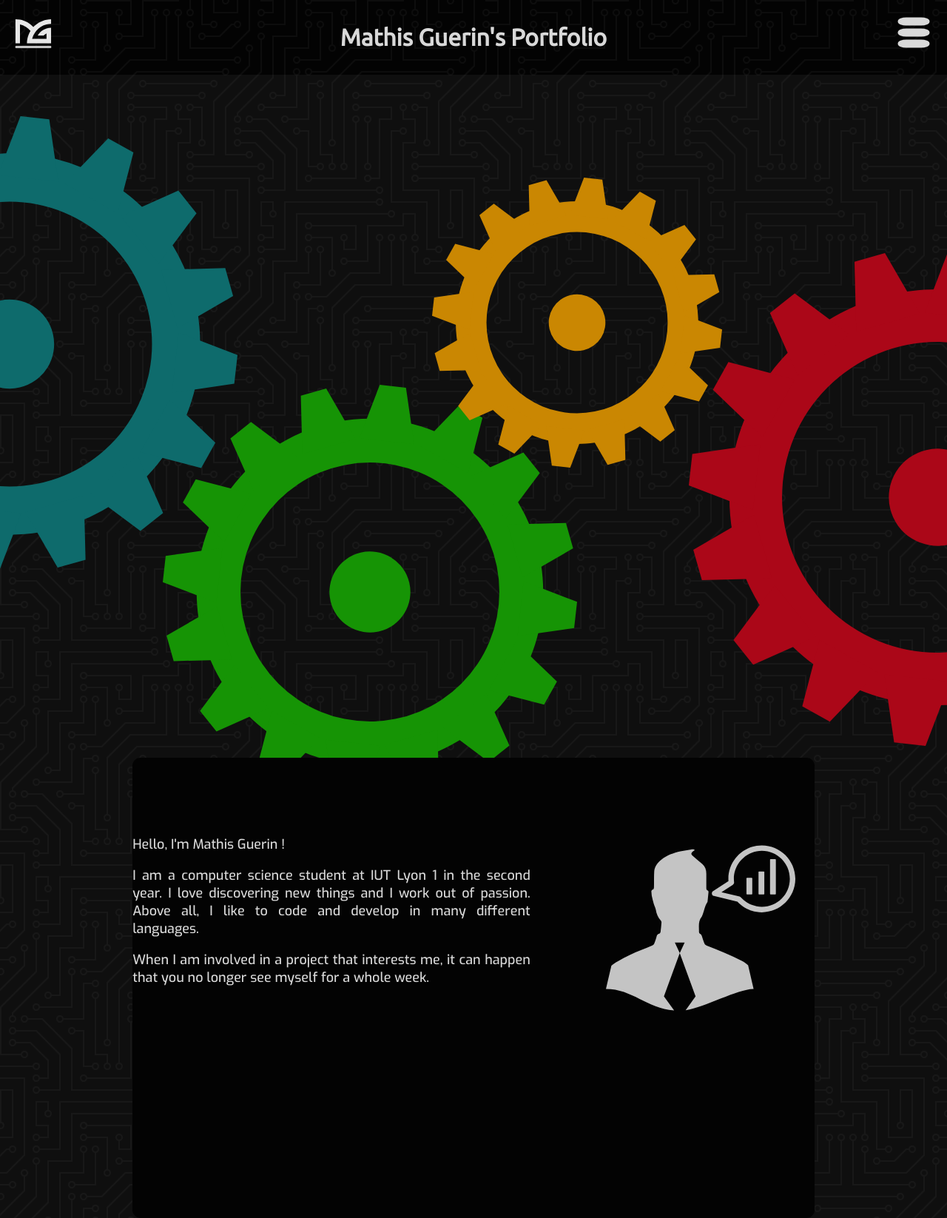
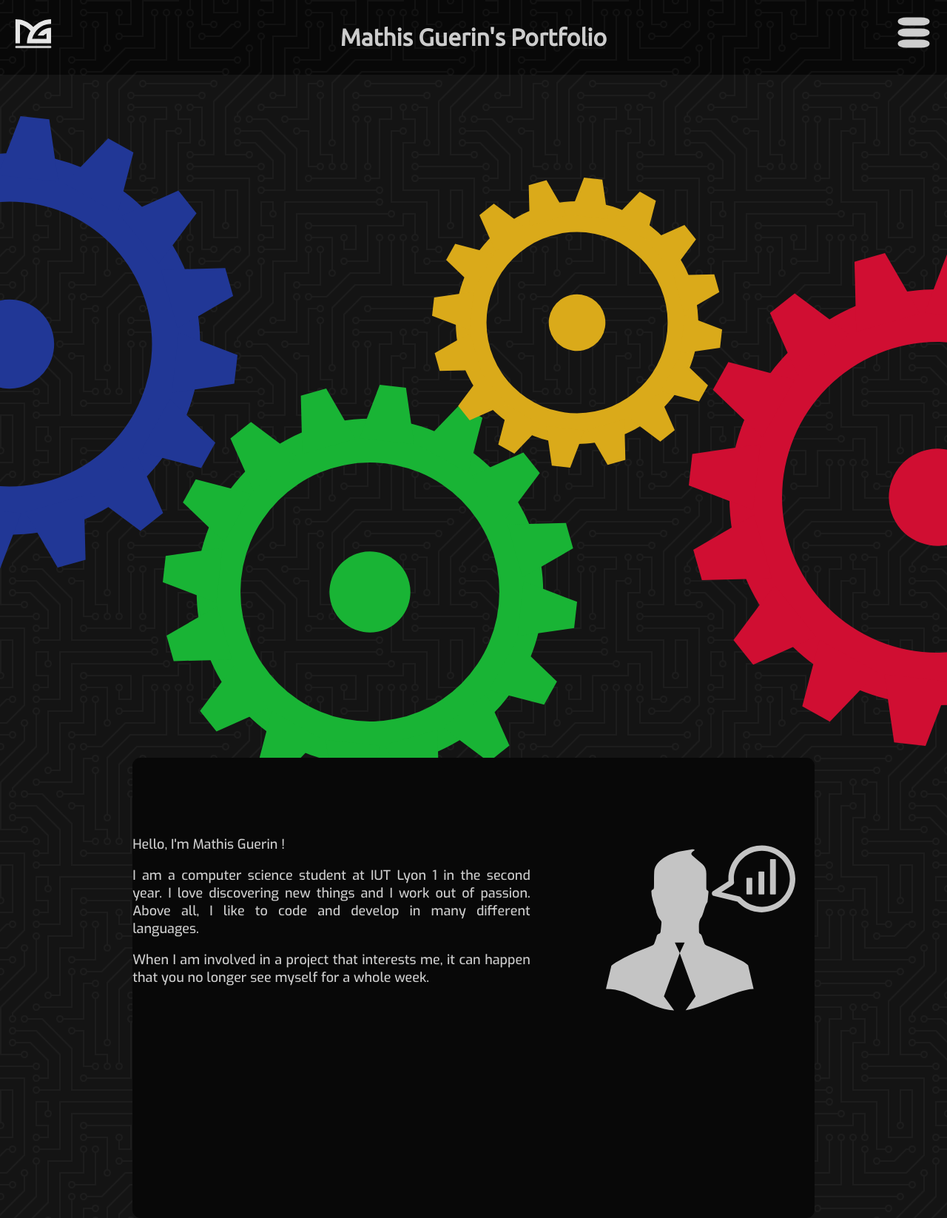
Before and after one commit to Hubrec/Portfolio_MathisG, a PHP site: page / in a window 1280 px wide; the page is wider, and only the part inside the window is pictured. Shown: that part at 74% size. Run offline with PHP 8.4, Linux system fonts and the light colour scheme; data that the repository does not hold is empty.

Commit message:
rework colors

```diff
--- a/public/css/pages/index.css
+++ b/public/css/pages/index.css
@@ -26,32 +26,20 @@ html {
 }
 html body {
   --marginH: 4vh;
-  --primary-1: hsl(0, 0%, 6%);
-  --primary-2: hsl(0deg, 0%, 85%);
-  --primary-3: hsl(286, 50%, 29%);
-  --black: hsl(0, 0%, 1%);
+  --primary-1: hsl(0, 0%, 8%);
+  --primary-2: rgb(205, 205, 205);
+  --primary-3: hsl(0, 0%, 3%);
   --download: hsl(41, 100%, 46%);
-  --secondary-1: hsl(181, 77%, 24%);
-  --secondary-2: hsl(354, 92%, 35%);
-  --secondary-3: hsl(113, 93%, 30%);
-  --secondary-4: hsl(40, 98%, 40%);
-  --secondary-1-fade: hsl(181, 61%, 49%);
-  --secondary-2-fade: hsl(354, 100%, 56%);
-  --secondary-3-fade: hsl(113, 76%, 52%);
-  --secondary-4-fade: hsl(40, 100%, 59%);
-  --project-1: hsl(0, 86%, 40%);
-  --project-2: hsl(97, 86%, 45%);
-  --project-3: hsl(214, 62%, 45%);
-  --project-4: hsl(177, 77%, 41%);
-  --project-5: hsl(124, 78%, 38%);
-  --project-6: hsl(308, 78%, 36%);
-  --project-7: hsl(42, 80%, 46%);
-  --project-8: hsl(42, 52%, 84%);
-  --project-9: hsl(42, 34%, 15%);
-  --project-10: hsl(207, 31%, 28%);
-  --project-11: hsl(0, 100%, 27%);
-  --project-12: hsl(46, 100%, 73%);
-  --project-13: hsl(295, 100%, 26%);
+  --secondary-1: #213796;
+  --secondary-2: #d00e32;
+  --secondary-3: #19b435;
+  --secondary-4: #daaa1a;
+  --secondary-1-fade: #2b45bc;
+  --secondary-2-fade: #F50D36;
+  --secondary-3-fade: #20de43;
+  --secondary-4-fade: #F5BF1D;
+  --project-1: hsl(0, 0%, 47%);
+  --project-2: hsl(0, 0%, 37%);
   min-height: 100vh;
   display: flex;
   flex-direction: column;
@@ -92,7 +80,7 @@ header {
   flex-direction: row;
   justify-content: center;
   visibility: visible;
-  background-color: var(--black);
+  background-color: var(--primary-3);
   transition: transform 0.8s ease-in-out;
 }
 header img.iconAccueil {
@@ -164,7 +152,7 @@ header .menu-deroulant ul {
   position: absolute;
   right: -30px;
   width: 250px;
-  background-color: var(--black);
+  background-color: var(--primary-3);
   border-radius: 2%;
   display: flex;
   flex-direction: column;
--- a/public/css/pages/indexHidden.css
+++ b/public/css/pages/indexHidden.css
@@ -26,32 +26,20 @@ html {
 }
 html body {
   --marginH: 4vh;
-  --primary-1: hsl(0, 0%, 6%);
-  --primary-2: hsl(0deg, 0%, 85%);
-  --primary-3: hsl(286, 50%, 29%);
-  --black: hsl(0, 0%, 1%);
+  --primary-1: hsl(0, 0%, 8%);
+  --primary-2: rgb(205, 205, 205);
+  --primary-3: hsl(0, 0%, 3%);
   --download: hsl(41, 100%, 46%);
-  --secondary-1: hsl(181, 77%, 24%);
-  --secondary-2: hsl(354, 92%, 35%);
-  --secondary-3: hsl(113, 93%, 30%);
-  --secondary-4: hsl(40, 98%, 40%);
-  --secondary-1-fade: hsl(181, 61%, 49%);
-  --secondary-2-fade: hsl(354, 100%, 56%);
-  --secondary-3-fade: hsl(113, 76%, 52%);
-  --secondary-4-fade: hsl(40, 100%, 59%);
-  --project-1: hsl(0, 86%, 40%);
-  --project-2: hsl(97, 86%, 45%);
-  --project-3: hsl(214, 62%, 45%);
-  --project-4: hsl(177, 77%, 41%);
-  --project-5: hsl(124, 78%, 38%);
-  --project-6: hsl(308, 78%, 36%);
-  --project-7: hsl(42, 80%, 46%);
-  --project-8: hsl(42, 52%, 84%);
-  --project-9: hsl(42, 34%, 15%);
-  --project-10: hsl(207, 31%, 28%);
-  --project-11: hsl(0, 100%, 27%);
-  --project-12: hsl(46, 100%, 73%);
-  --project-13: hsl(295, 100%, 26%);
+  --secondary-1: #213796;
+  --secondary-2: #d00e32;
+  --secondary-3: #19b435;
+  --secondary-4: #daaa1a;
+  --secondary-1-fade: #2b45bc;
+  --secondary-2-fade: #F50D36;
+  --secondary-3-fade: #20de43;
+  --secondary-4-fade: #F5BF1D;
+  --project-1: hsl(0, 0%, 47%);
+  --project-2: hsl(0, 0%, 37%);
   min-height: 100vh;
   display: flex;
   flex-direction: column;
@@ -99,7 +87,7 @@ section.hiddenPages section {
   z-index: 12;
   bottom: -90vh;
   left: 10vw;
-  background-color: var(--black);
+  background-color: var(--primary-3);
   display: flex;
   flex-direction: column;
   align-items: center;
@@ -213,7 +201,7 @@ section.hiddenPages section.myContacts div.content ul li.linkedin svg {
   top: 11px;
 }
 section.hiddenPages section.myContacts div.content ul li.linkedin svg:hover {
-  fill: rgb(255, 117, 237);
+  fill: rgb(237, 235, 97);
 }
 section.hiddenPages section.myContacts div.content ul li.mail svg {
   height: var(--lengh-svg);
@@ -412,22 +400,22 @@ section.hiddenPages section.myProjects div.content div {
   position: relative;
 }
 section.hiddenPages section.myProjects div.content div.project1 {
+  background-color: var(--project-2);
+}
+section.hiddenPages section.myProjects div.content div.project2 {
   background-color: var(--project-1);
 }
-section.hiddenPages section.myProjects div.content div.project2 {
+section.hiddenPages section.myProjects div.content div.project3 {
   background-color: var(--project-2);
 }
-section.hiddenPages section.myProjects div.content div.project3 {
-  background-color: var(--project-3);
-}
 section.hiddenPages section.myProjects div.content div.project4 {
-  background-color: var(--project-4);
+  background-color: var(--project-1);
 }
 section.hiddenPages section.myProjects div.content div.project5 {
-  background-color: var(--project-5);
+  background-color: var(--project-2);
 }
 section.hiddenPages section.myProjects div.content div.project6 {
-  background-color: var(--project-6);
+  background-color: var(--project-1);
 }
 section.hiddenPages section.myProjects div.content div.hovered {
   transform: scale(1.25);
--- a/public/scss/components/_header.scss
+++ b/public/scss/components/_header.scss
@@ -6,7 +6,7 @@ header {
     flex-direction: row;
     justify-content: center;
     visibility: visible;
-    background-color:  var(--black);
+    background-color:  var(--primary-3);
     transition: transform .8s ease-in-out;
 
     img.iconAccueil {
@@ -96,7 +96,7 @@ header {
             position: absolute;
             right: -30px;
             width: 250px;
-            background-color: var(--black);
+            background-color: var(--primary-3);
             border-radius: 2%;
             display: flex;
             flex-direction: column;
--- a/public/scss/pages/indexHidden.scss
+++ b/public/scss/pages/indexHidden.scss
@@ -15,7 +15,7 @@ section.hiddenPages {
         z-index: 12;
         bottom: -90vh;
         left: 10vw;
-        background-color: var(--black);
+        background-color: var(--primary-3);
         display: flex;
         flex-direction: column;
         align-items: center;
@@ -152,7 +152,7 @@ section.hiddenPages {
                             top: 11px;
 
                             &:hover {
-                                fill: rgb(255, 117, 237);
+                                fill: rgb(237, 235, 97);
                             }
                         }
                     }
@@ -410,8 +410,14 @@ section.hiddenPages {
 
                 @for $k from 1 through 6 {
 
-                    &.project#{$k} {
-                        background-color: var(--project-#{$k});
+                    @if $k % 2 == 0 {
+                        &.project#{$k} {
+                            background-color: var(--project-1);
+                        }
+                    } @else {
+                        &.project#{$k} {
+                            background-color: var(--project-2);
+                        }
                     }
                 }
 
```
Also changed, not shown: public/scss/base/_reset.scss (+13 -25 lines), 2 other files.
